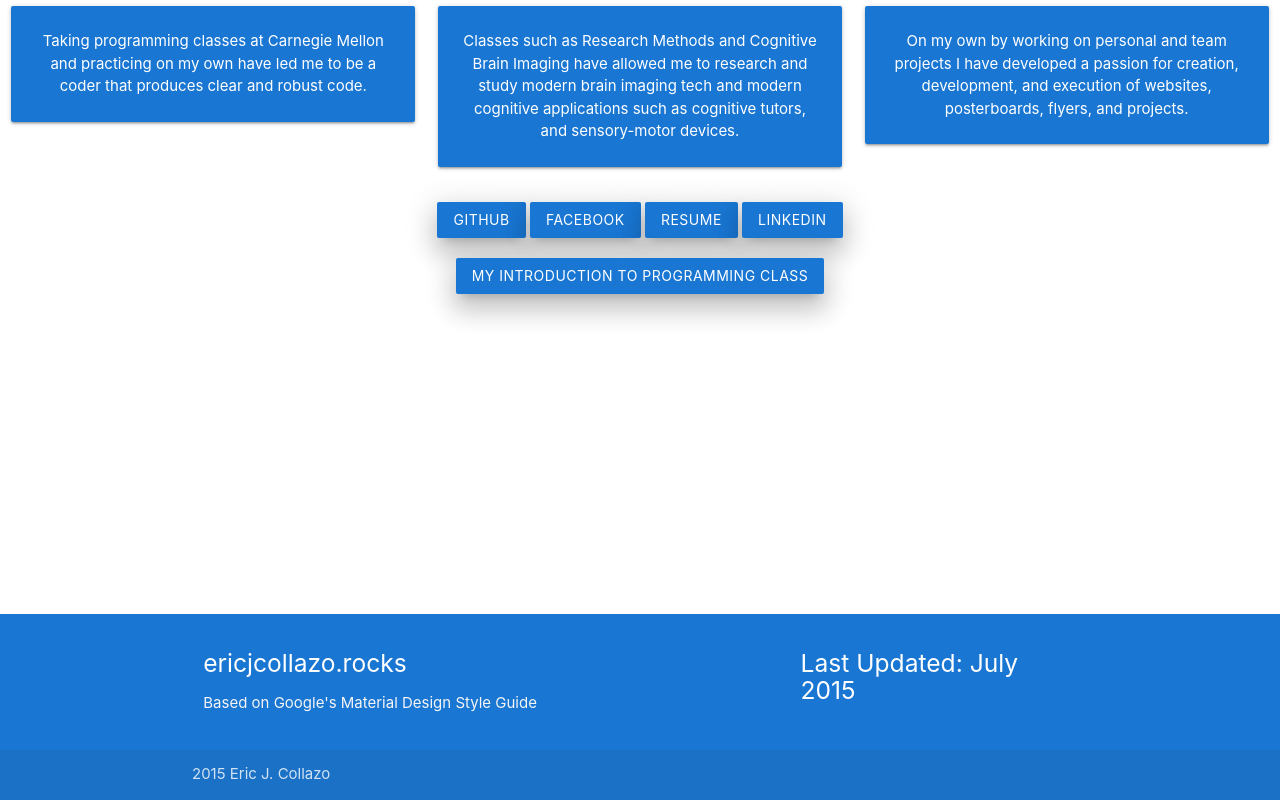
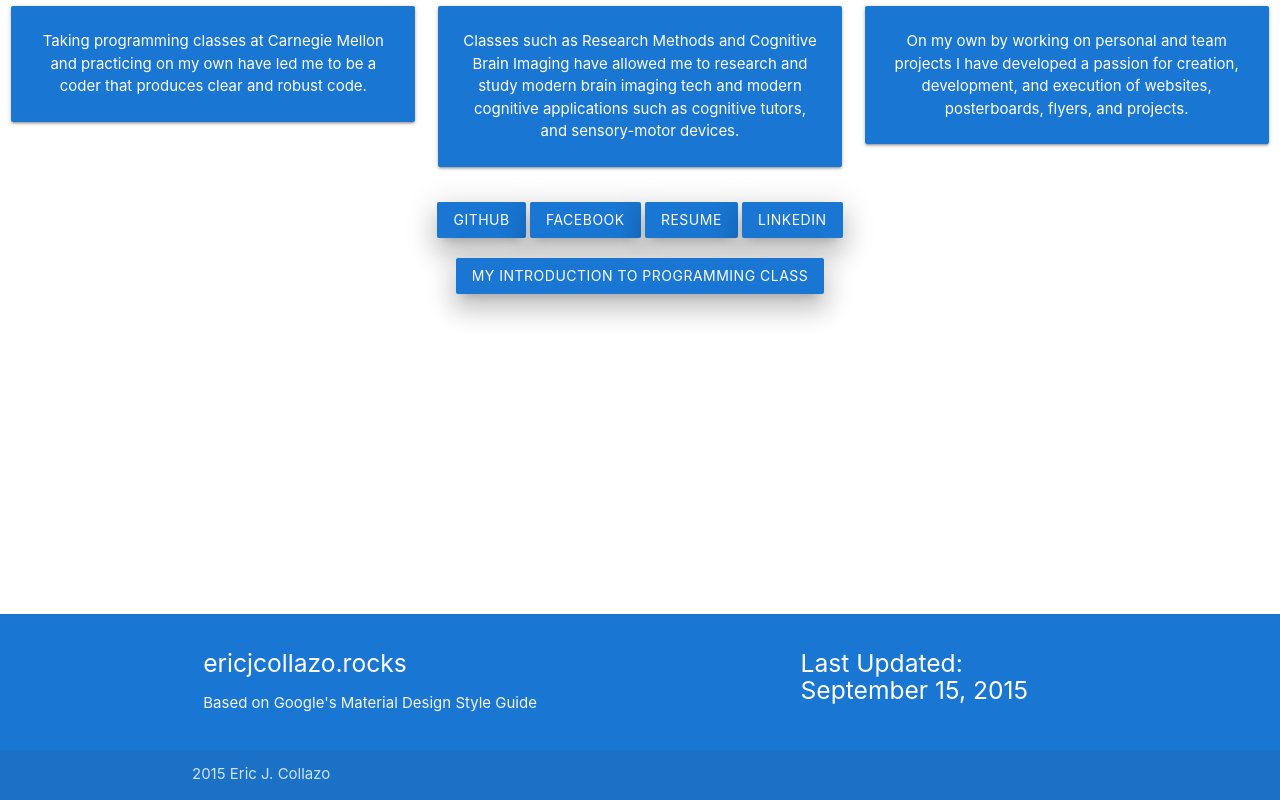
Before and after one commit to ejcollazo/wdw, a plain HTML site: page index.html in a window 1280 px wide. Shown: the part 615-1415 px from the top of the page. Drawn offline with nearby package versions, Linux system fonts and the light colour scheme.

Commit message:
last updated label

```diff
--- a/index.html
+++ b/index.html
@@ -94,7 +94,7 @@
                 <p class="grey-text text-lighten-4">Based on Google's Material Design Style Guide</p>
               </div>
               <div class="col l4 offset-l2 s12">
-                <h5 class="white-text">Last Updated: July 2015</h5>
+                <h5 class="white-text">Last Updated: September 15, 2015</h5>
                 <ul>
                 </ul>
               </div>
```
